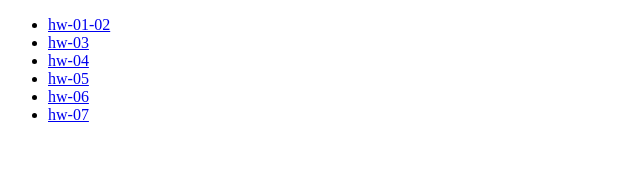
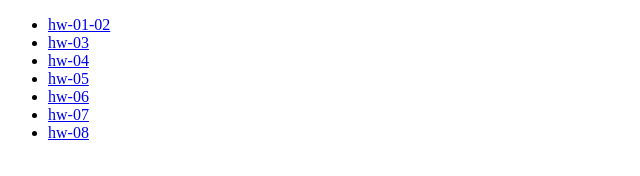
Before and after one commit to relconnect/goit-fe-course, a plain HTML site: page index.html in a window 1280 px wide. Shown: the full height of the page, 0-640 px from the left. Drawn offline with Linux system fonts and the light colour scheme.

Commit message:
add link to hw-8

```diff
--- a/index.html
+++ b/index.html
@@ -14,6 +14,7 @@
         <li><a href="hw-05">hw-05</a></li>
         <li><a href="hw-06">hw-06</a></li>
         <li><a href="hw-07">hw-07</a></li>
+        <li><a href="hw-08">hw-08</a></li>
     </ul>
 </body>
 </html>
```
